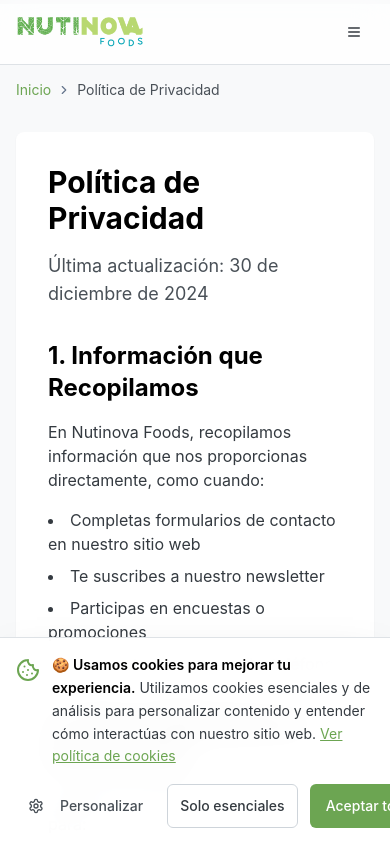
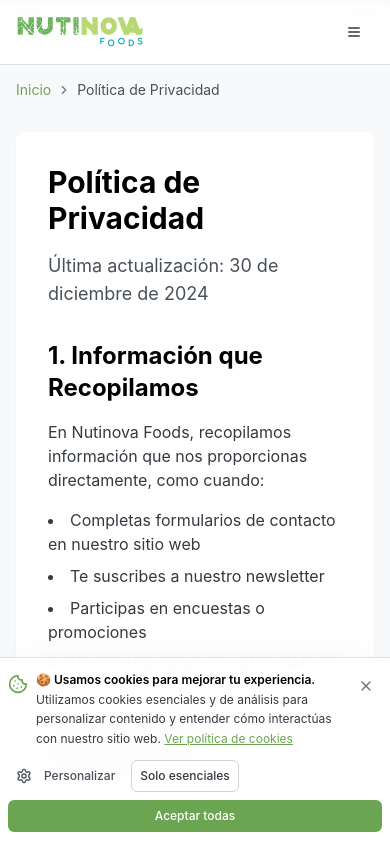
Before and after one commit to chefbusiness/nutri-nova-web-fusion, a React (Vite) app: page /privacidad in a window 390 px wide. Shown: the top 844 px of the page. Built offline with nearby package versions, Linux system fonts and the light colour scheme; a web font is replaced by a local one.

Commit message:
Fix: Cookie banner overflow on mobile
Improve the responsive layout of the cookie banner to prevent overflow on small screens. Adjust button sizes, use flex-wrap, and optimize the banner structure for better mobile UX.

```diff
--- a/src/components/CookieBanner.tsx
+++ b/src/components/CookieBanner.tsx
@@ -67,15 +67,15 @@ const CookieBanner = () => {
       {showBanner && (
         <div className="fixed bottom-0 left-0 right-0 z-50 animate-slide-in">
           <div className="bg-white/95 backdrop-blur-lg border-t border-modern-gray-200 shadow-2xl">
-            <div className="max-w-7xl mx-auto px-4 sm:px-6 lg:px-8 py-4">
-              <div className="flex flex-col sm:flex-row items-start sm:items-center justify-between gap-4">
+            <div className="max-w-7xl mx-auto px-2 sm:px-4 lg:px-8 py-3 sm:py-4">
+              <div className="flex flex-col gap-3 sm:gap-4">
                 {/* Contenido principal */}
-                <div className="flex items-start gap-3 flex-1">
+                <div className="flex items-start gap-2 sm:gap-3">
                   <div className="flex-shrink-0 mt-1">
-                    <Cookie className="h-6 w-6 text-nutinova-asparagus" />
+                    <Cookie className="h-5 w-5 sm:h-6 sm:w-6 text-nutinova-asparagus" />
                   </div>
                   <div className="flex-1 min-w-0">
-                    <p className="text-sm text-modern-gray-700 leading-relaxed">
+                    <p className="text-xs sm:text-sm text-modern-gray-700 leading-relaxed">
                       <span className="font-semibold text-modern-gray-900">🍪 Usamos cookies para mejorar tu experiencia.</span>
                       {' '}Utilizamos cookies esenciales y de análisis para personalizar contenido y entender cómo interactúas con nuestro sitio web.{' '}
                       <Link
@@ -86,40 +86,46 @@ const CookieBanner = () => {
                       </Link>
                     </p>
                   </div>
+                  {/* Botón cerrar en móvil - posición fija */}
+                  <Button
+                    variant="ghost"
+                    size="icon"
+                    onClick={() => setShowBanner(false)}
+                    className="flex-shrink-0 text-modern-gray-500 hover:text-modern-gray-700 hover:bg-modern-gray-100 transition-colors h-8 w-8 sm:h-10 sm:w-10"
+                  >
+                    <X className="h-3 w-3 sm:h-4 sm:w-4" />
+                  </Button>
                 </div>
 
-                {/* Botones de acción */}
-                <div className="flex items-center gap-3 flex-shrink-0">
+                {/* Botones de acción - Layout responsive mejorado */}
+                <div className="flex flex-col xs:flex-row gap-2 sm:gap-3">
+                  {/* Fila principal de botones */}
+                  <div className="flex flex-wrap gap-2 sm:gap-3 flex-1">
                     <Button
                       variant="ghost"
                       size="sm"
                       onClick={handleShowPreferences}
-                    className="text-modern-gray-600 hover:text-modern-gray-700 min-h-[44px]"
+                      className="text-modern-gray-600 hover:text-modern-gray-700 text-xs sm:text-sm px-2 sm:px-3 h-8 sm:h-9 flex-shrink-0"
                     >
-                    <Settings className="h-4 w-4 mr-2" />
+                      <Settings className="h-3 w-3 sm:h-4 sm:w-4 mr-1 sm:mr-2" />
                       Personalizar
                     </Button>
                     <Button
                       variant="outline"
                       size="sm"
                       onClick={handleRejectOptional}
-                    className="border-modern-gray-300 text-modern-gray-700 hover:bg-modern-gray-50 transition-colors min-h-[44px]"
+                      className="border-modern-gray-300 text-modern-gray-700 hover:bg-modern-gray-50 transition-colors text-xs sm:text-sm px-2 sm:px-3 h-8 sm:h-9 flex-shrink-0"
                     >
                       Solo esenciales
                     </Button>
+                  </div>
+
+                  {/* Botón principal - Siempre visible y destacado */}
                   <Button
                     onClick={handleAcceptAll}
-                    className="bg-nutinova-asparagus hover:bg-nutinova-asparagus/90 text-white transition-colors min-h-[44px]"
+                    className="bg-nutinova-asparagus hover:bg-nutinova-asparagus/90 text-white transition-colors text-xs sm:text-sm px-3 sm:px-4 h-8 sm:h-9 font-medium flex-shrink-0 w-full xs:w-auto"
                   >
                     Aceptar todas
-                  </Button>
-                  <Button
-                    variant="ghost"
-                    size="icon"
-                    onClick={() => setShowBanner(false)}
-                    className="text-modern-gray-500 hover:text-modern-gray-700 hover:bg-modern-gray-100 transition-colors min-h-[44px] min-w-[44px]"
-                  >
-                    <X className="h-4 w-4" />
                   </Button>
                 </div>
               </div>
@@ -130,34 +136,34 @@ const CookieBanner = () => {
 
       {/* Modal de preferencias detalladas */}
       <Dialog open={showPreferences} onOpenChange={setShowPreferences}>
-        <DialogContent className="sm:max-w-md">
+        <DialogContent className="sm:max-w-md mx-2 sm:mx-0">
           <DialogHeader>
-            <DialogTitle className="text-xl font-bold text-modern-gray-900">
+            <DialogTitle className="text-lg sm:text-xl font-bold text-modern-gray-900">
               Preferencias de Cookies
             </DialogTitle>
           </DialogHeader>
 
-          <div className="space-y-6">
-            <p className="text-sm text-modern-gray-600">
+          <div className="space-y-4 sm:space-y-6">
+            <p className="text-xs sm:text-sm text-modern-gray-600">
               Elige qué tipo de cookies quieres permitir. Puedes cambiar estas preferencias en cualquier momento.
             </p>
 
-            <div className="space-y-4">
+            <div className="space-y-3 sm:space-y-4">
               {/* Cookies esenciales */}
               <div className="flex items-center justify-between">
-                <div className="flex-1">
-                  <h4 className="font-medium text-modern-gray-900">Cookies Esenciales</h4>
+                <div className="flex-1 pr-3">
+                  <h4 className="font-medium text-modern-gray-900 text-sm sm:text-base">Cookies Esenciales</h4>
                   <p className="text-xs text-modern-gray-500">
                     Necesarias para el funcionamiento básico del sitio
                   </p>
                 </div>
-                <Switch checked={true} disabled className="ml-4" />
+                <Switch checked={true} disabled className="flex-shrink-0" />
               </div>
 
               {/* Cookies de análisis */}
               <div className="flex items-center justify-between">
-                <div className="flex-1">
-                  <h4 className="font-medium text-modern-gray-900">Análisis</h4>
+                <div className="flex-1 pr-3">
+                  <h4 className="font-medium text-modern-gray-900 text-sm sm:text-base">Análisis</h4>
                   <p className="text-xs text-modern-gray-500">
                     Nos ayudan a entender cómo usas el sitio
                   </p>
@@ -165,14 +171,14 @@ const CookieBanner = () => {
                 <Switch
                   checked={tempPreferences.analytics}
                   onCheckedChange={(checked) => handlePreferenceChange('analytics', checked)}
-                  className="ml-4"
+                  className="flex-shrink-0"
                 />
               </div>
 
               {/* Cookies de marketing */}
               <div className="flex items-center justify-between">
-                <div className="flex-1">
-                  <h4 className="font-medium text-modern-gray-900">Marketing</h4>
+                <div className="flex-1 pr-3">
+                  <h4 className="font-medium text-modern-gray-900 text-sm sm:text-base">Marketing</h4>
                   <p className="text-xs text-modern-gray-500">
                     Para personalizar anuncios y contenido
                   </p>
@@ -180,14 +186,14 @@ const CookieBanner = () => {
                 <Switch
                   checked={tempPreferences.marketing}
                   onCheckedChange={(checked) => handlePreferenceChange('marketing', checked)}
-                  className="ml-4"
+                  className="flex-shrink-0"
                 />
               </div>
 
               {/* Cookies funcionales */}
               <div className="flex items-center justify-between">
-                <div className="flex-1">
-                  <h4 className="font-medium text-modern-gray-900">Funcionales</h4>
+                <div className="flex-1 pr-3">
+                  <h4 className="font-medium text-modern-gray-900 text-sm sm:text-base">Funcionales</h4>
                   <p className="text-xs text-modern-gray-500">
                     Mejoran la experiencia del usuario
                   </p>
@@ -195,22 +201,22 @@ const CookieBanner = () => {
                 <Switch
                   checked={tempPreferences.functional}
                   onCheckedChange={(checked) => handlePreferenceChange('functional', checked)}
-                  className="ml-4"
+                  className="flex-shrink-0"
                 />
               </div>
             </div>
 
-            <div className="flex gap-3 pt-4">
+            <div className="flex flex-col sm:flex-row gap-2 sm:gap-3 pt-2 sm:pt-4">
               <Button
                 variant="outline"
                 onClick={() => setShowPreferences(false)}
-                className="flex-1 min-h-[44px]"
+                className="h-9 sm:h-10 text-sm flex-1 order-2 sm:order-1"
               >
                 Cancelar
               </Button>
               <Button
                 onClick={handleSavePreferences}
-                className="flex-1 bg-nutinova-asparagus hover:bg-nutinova-asparagus/90 min-h-[44px]"
+                className="h-9 sm:h-10 text-sm flex-1 bg-nutinova-asparagus hover:bg-nutinova-asparagus/90 order-1 sm:order-2"
               >
                 Guardar Preferencias
               </Button>
--- a/tailwind.config.ts
+++ b/tailwind.config.ts
@@ -1,4 +1,3 @@
-
 import type { Config } from "tailwindcss";
 
 export default {
@@ -19,6 +18,9 @@ export default {
 			}
 		},
 		extend: {
+			screens: {
+				'xs': '475px',
+			},
 			colors: {
 				border: 'hsl(var(--border))',
 				input: 'hsl(var(--input))',
```
Lines whose indentation alone changed are shown as unchanged.
